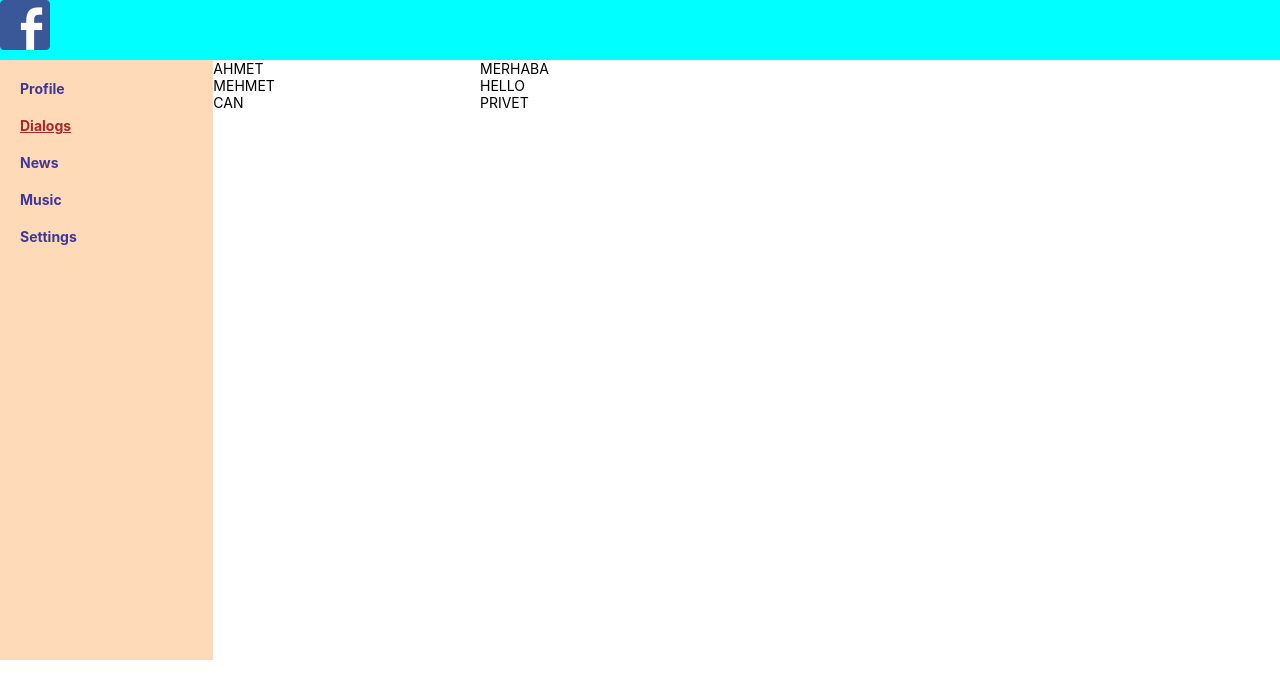
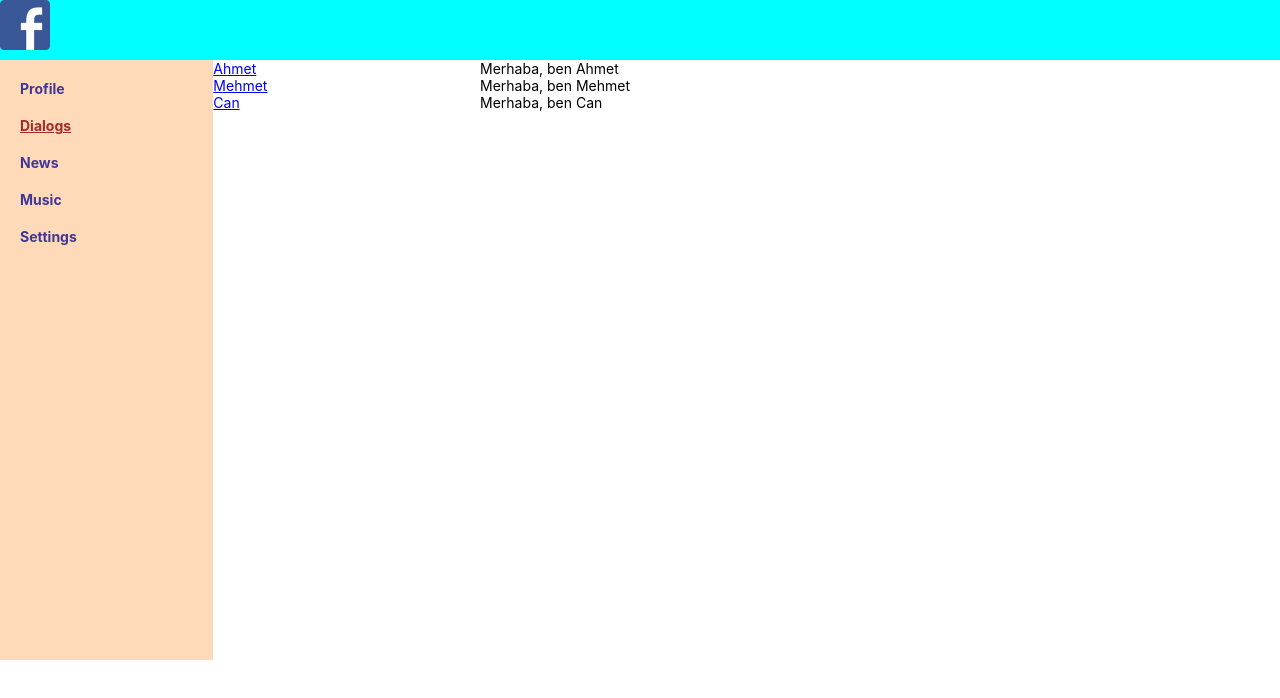
Before and after one commit to coffee8/react_social_media, a React (Create React App) app: page /dialogs in a window 1280 px wide. Shown: the top 698 px of the page. Built offline with nearby package versions, Linux system fonts and the light colour scheme.

Commit message:
dialogs updated

```diff
--- a/src/App.js
+++ b/src/App.js
@@ -12,8 +12,8 @@ function App() {
                 <Header/>
                 <Navbar/>
                 <Routes className="app-wrapper-content">
-                        <Route path='/profile' element={<Profile/>}/>
-                        <Route path='/dialogs' element={<Dialogs/>}/>
+                        <Route path='/profile/*' element={<Profile/>}/>
+                        <Route path='/dialogs/*' element={<Dialogs/>}/>
                 </Routes>
 
             </div>
--- a/src/components/Dialogs/Dialogs.jsx
+++ b/src/components/Dialogs/Dialogs.jsx
@@ -1,19 +1,34 @@
 import styles from './Dialogs.module.css'
+import {NavLink} from "react-router-dom";
+
+const DialogItem = (props) => {
+    return (
+        <div className={styles.dialog}>
+            <NavLink to={'/dialogs/' + props.id}>{props.name}</NavLink>
+        </div>
+    )
+}
+
+const Message = (props) => {
+    return (
+        <div className={styles.message}>{props.message}</div>
+    )
+}
+
 
 const Dialogs = (props) => {
     return (
         <div className={styles.dialogs}>
             <div className={styles.dialogItems}>
-                <div className={styles.dialog}>AHMET</div>
-                <div className={styles.dialog}>MEHMET</div>
-                <div className={styles.dialog}>CAN</div>
+                <DialogItem name={'Ahmet'} id={1}/>
+                <DialogItem name={'Mehmet'} id={2}/>
+                <DialogItem name={'Can'} id={3}/>
             </div>
 
-
             <div className={styles.messages}>
-                <div className={styles.message}>MERHABA</div>
-                <div className={styles.message}>HELLO</div>
-                <div className={styles.message}>PRIVET</div>
+                <Message message={'Merhaba, ben Ahmet'}/>
+                <Message message={'Merhaba, ben Mehmet'}/>
+                <Message message={'Merhaba, ben Can'}/>
             </div>
 
         </div>
```
